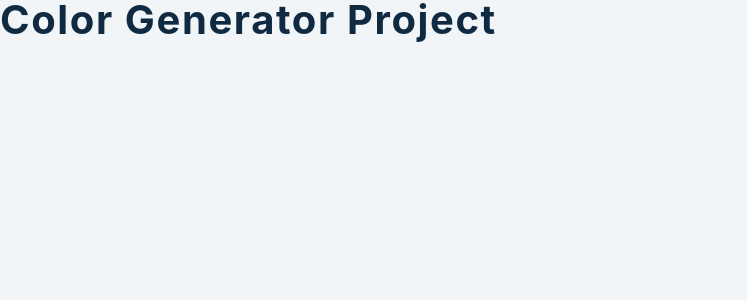
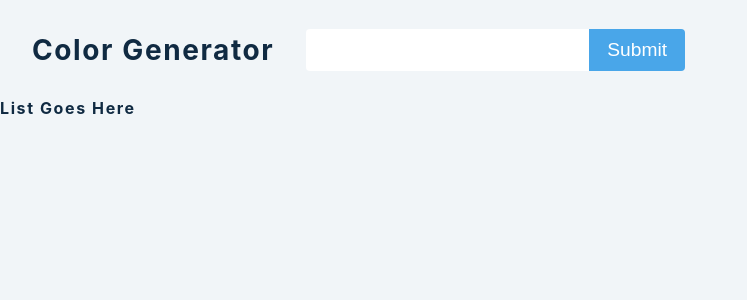
Before and after one commit to andrejarboe/color-generator, a React (Create React App) app: page / in a window 1280 px wide. Shown: the top 300 px of the page, without its empty margins (0-747 px from the left). Built offline with nearby package versions, Linux system fonts and the light colour scheme; the HTML template or start-up script is replaced by a standard one.

Commit message:
error boarder works

```diff
--- a/src/App.js
+++ b/src/App.js
@@ -1,9 +1,45 @@
-import React, { useState } from 'react'
-import SingleColor from './SingleColor'
+import React, { useState } from 'react';
+import SingleColor from './SingleColor';
 
+import Values from 'values.js';
 
 function App() {
-  return <h2>color generator project</h2>
+	const [color, setColor] = useState('');
+	const [isError, setError] = useState(false);
+	const [list, setList] = useState([]);
+
+	const handleSubmit = (e) => {
+		e.preventDefault();
+		try {
+			let colors = new Values(color).all(10);
+			console.log(colors);
+		} catch (error) {
+			setError(true);
+			console.log(error);
+		}
+	};
+
+	return (
+		<>
+			<section className="container">
+				<h3>Color Generator</h3>
+				<form onSubmit={handleSubmit}>
+					<input
+						type="text"
+						value={color}
+						onChange={(e) => setColor(e.target.value)}
+						className={`${isError ? 'error' : null}`}
+					/>
+					<button className="btn" type="submit" placeholder="#522d80">
+						submit
+					</button>
+				</form>
+			</section>
+			<section className="colors">
+				<h4>list goes here</h4>
+			</section>
+		</>
+	);
 }
 
-export default App
+export default App;
```
